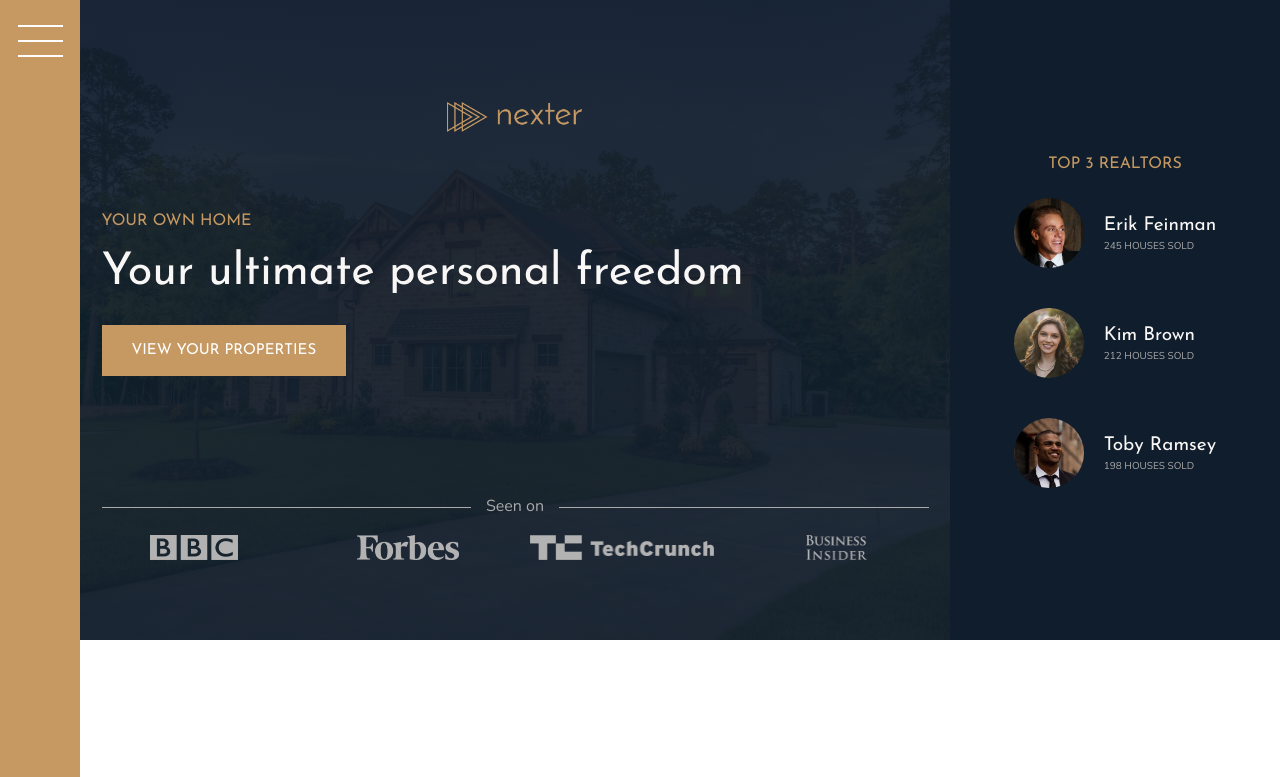
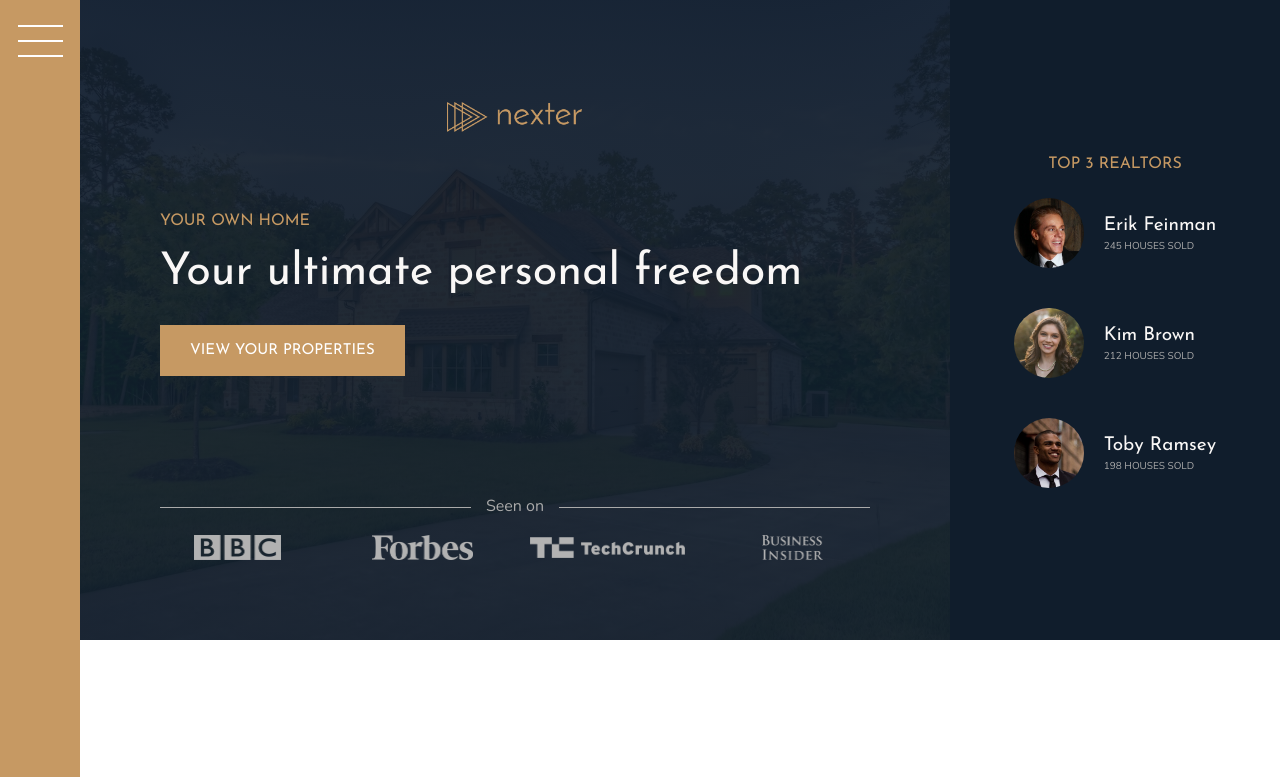
Before and after one commit to lawell-wilhelm/nexter, a website: page index.html in a window 1280 px wide. Shown: the top 777 px of the page. Drawn offline with nearby package versions, Linux system fonts and the light colour scheme.

Commit message:
style: Make header layout reponsive

```diff
--- a/sass/_header.scss
+++ b/sass/_header.scss
@@ -11,8 +11,8 @@
 
   grid-column: full-start/col-end 6;
   display: grid;
-  grid-template-rows: 1fr min-content 6rem 1fr;
-  grid-template-columns: max-content;
+  grid-template-rows: 1fr min-content minmax(6rem, min-content) 1fr;
+  grid-template-columns: minmax(min-content, max-content);
   justify-content: center;
   row-gap: 1.5rem;
 
@@ -50,10 +50,12 @@
     display: grid;
     grid-template-columns: repeat(4, 1fr);
     justify-items: center;
+    align-items: center;
     column-gap: 3rem;
 
     img {
-      height: 2.5rem;
+      max-height: 2.5rem;
+      max-width: 100%;
       filter: brightness(70%);
     }
   }
```
Also changed, not shown: css/style.css, 1 other file.
